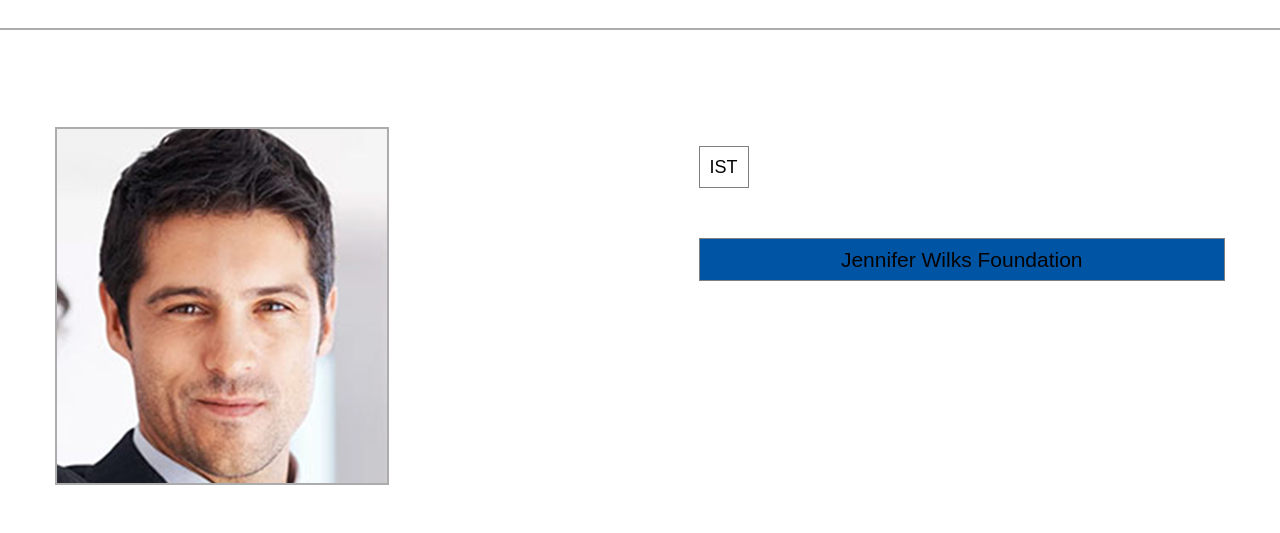
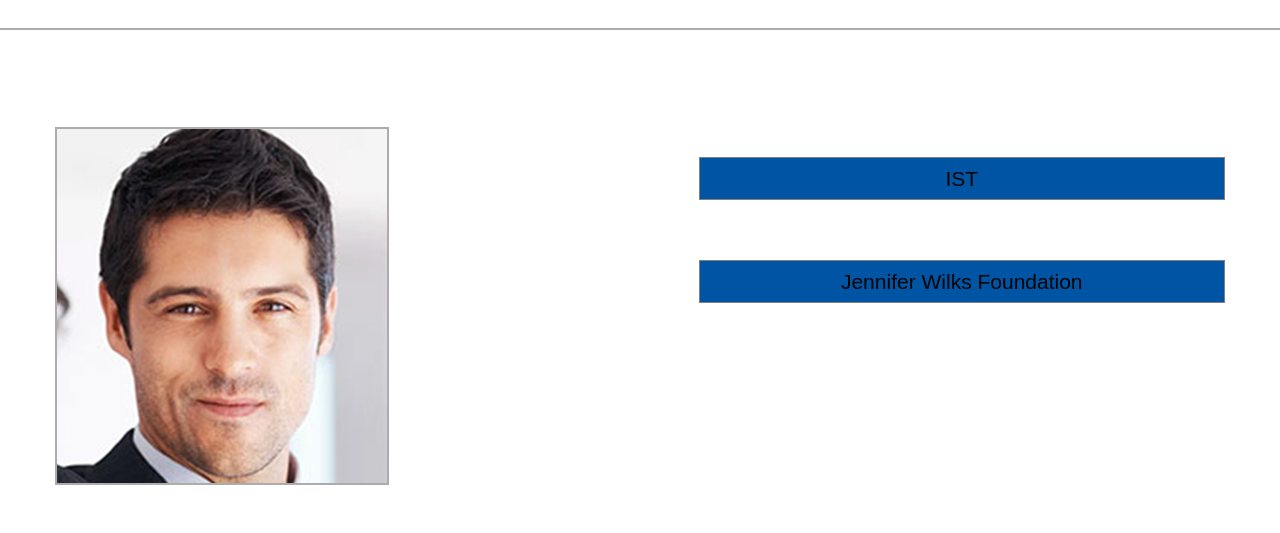
Before and after one commit to boiko-iurii/boiko-iurii.github.io, a plain HTML site: page index.html in a window 1280 px wide. Shown: the part 156-689 px from the top of the page. Drawn offline with Linux system fonts and the light colour scheme.

Commit message:
Update index.html

```diff
--- a/index.html
+++ b/index.html
@@ -53,7 +53,7 @@
 			</div>
 			<div class="content__lessons">
 				<ul>
-					<li class="list__item lessons__item lessons__item_ist">
+					<li class="list__item lessons__item lessons__item_jennifer">
 						<a href="ist/index.html" target="_blank">
 							IST
 						</a>
```
